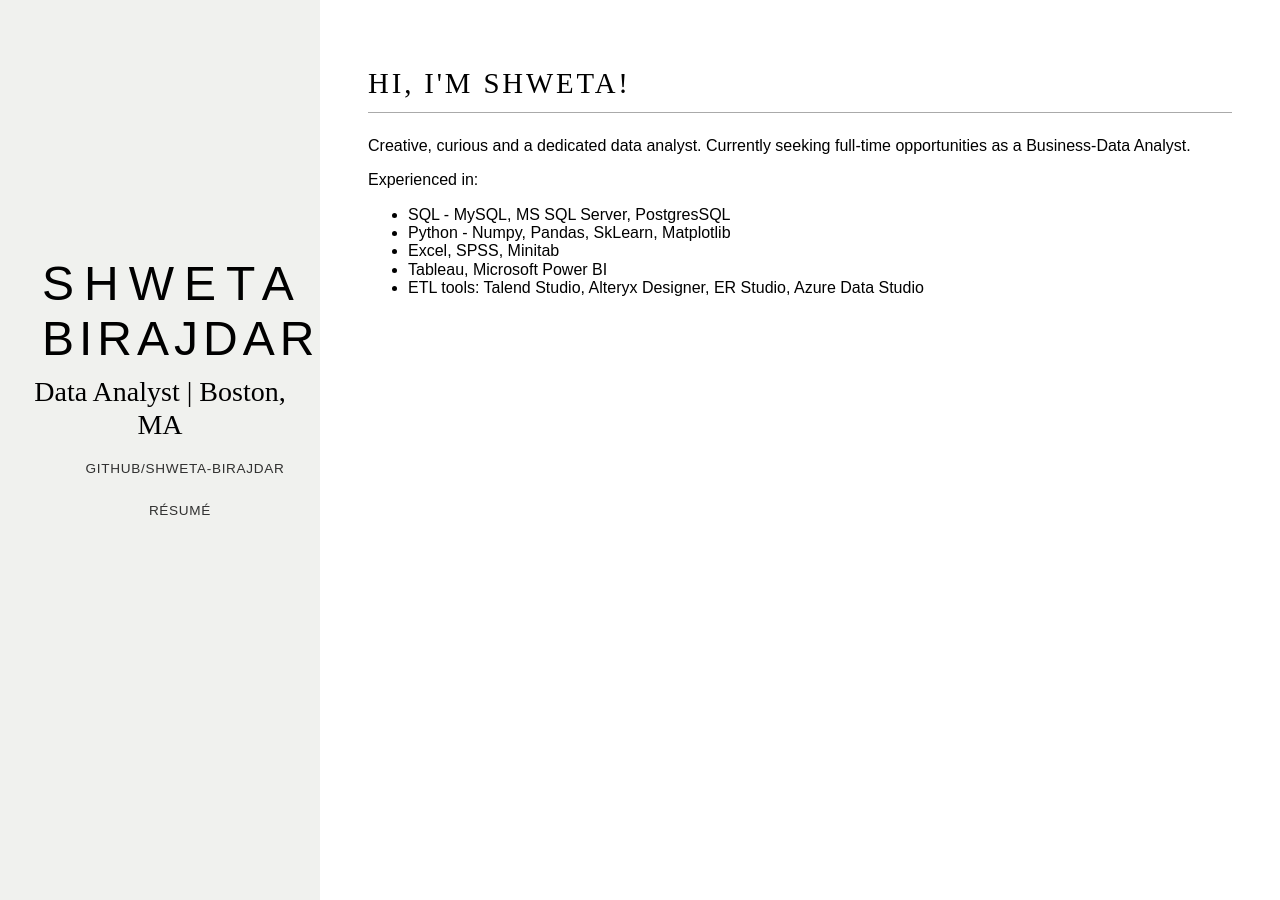
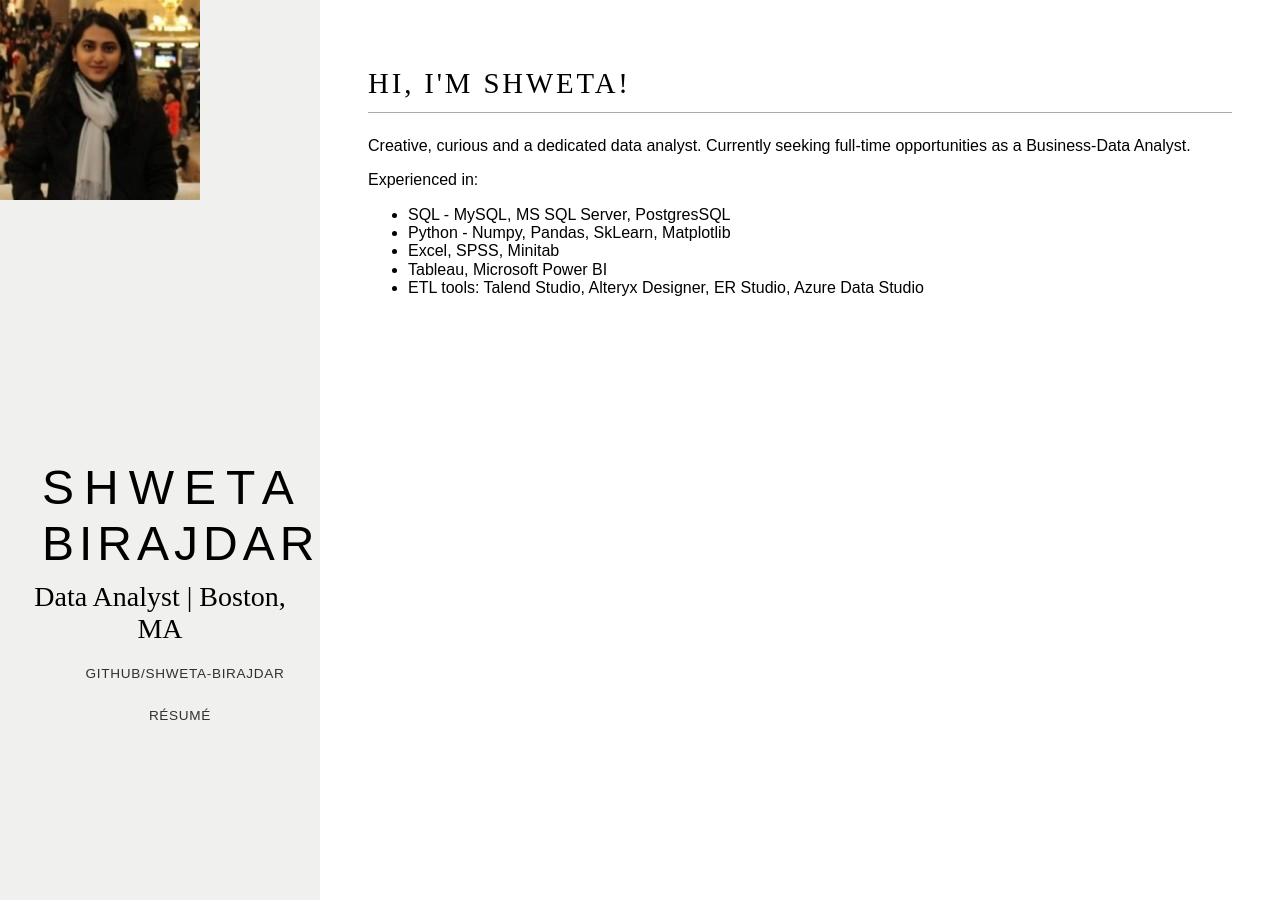
Before and after one commit to shweta-birajdar/shweta-birajdar.github.io, a Jekyll site: the page built from index.html, in a window 1280 px wide. Built offline with Jekyll 4.4.1, drawn with Linux system fonts in a browser that asks for light colours; nearby versions of some CDN libraries; some web fonts are replaced.

Commit message:
Update default.html

```diff
--- a/_layouts/default.html
+++ b/_layouts/default.html
@@ -26,6 +26,7 @@
 
 <div id="layout" class="pure-g">
   <div class="sidebar pure-u-1 pure-u-md-1-4" id="left-sidebar">
+    <img src="/img/0.jpg" alt="Shweta Birajdar"/>
     <div class="header">
       <hgroup>
         <h1 class="blog-title">
```
